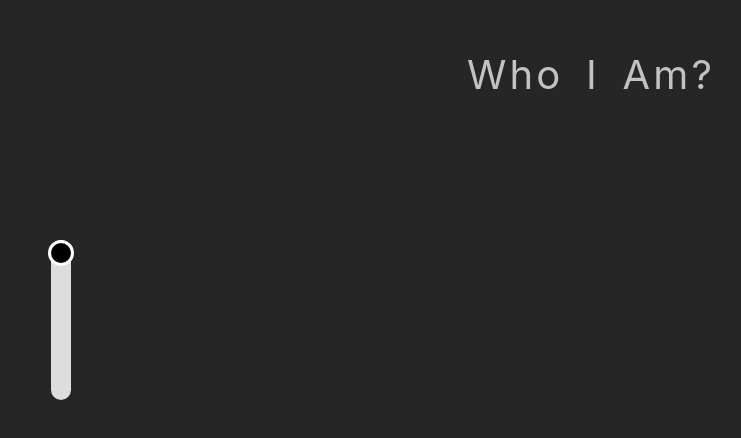
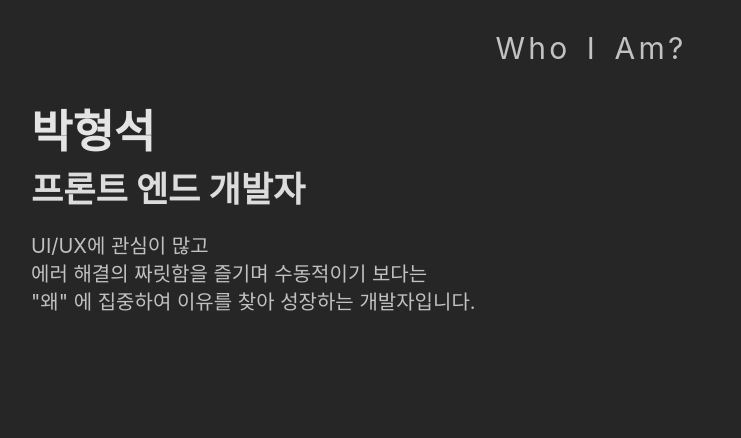
Before and after one commit to b-hyoung/Blog, a React (Create React App) app in the folder frontend/: page / in a window 1280 px wide. Before the commit this address had no page. Shown: the top 438 px of the page, without its empty margins (49-790 px from the left). Built offline with nearby package versions, Linux system fonts and the light colour scheme.

Commit message:
Create MainPage add Introduce

```diff
--- a/frontend/src/App.js
+++ b/frontend/src/App.js
@@ -1,15 +1,16 @@
 import React from 'react'
-import {Routes , Route} from 'react-router-dom'
+import { Routes, Route } from 'react-router-dom'
 import './App.css';
 import Navbar from './Header/Navbar.js';
+import MainPage from './MainPage/MainPage.js';
 
 function App() {
   return (
     <div className="App">
       <Navbar />
       <Routes>
-        <Route />
-        </Routes>
+        <Route path='/' element={<MainPage />} />
+      </Routes>
     </div>
   );
 }
--- a/frontend/src/Header/Navbar.css
+++ b/frontend/src/Header/Navbar.css
@@ -1,8 +1,8 @@
 .Header_BlogName{
-    font-size: 40px;
+    font-size: 30px;
     color: rgb(194, 194, 194);
-    margin-top: 50px;
+    margin-top: 30px;
     letter-spacing: 0.2rem;
-    word-spacing: 0.5rem;
+    word-spacing: 0.3rem;
     cursor: pointer;
 }
--- a/frontend/src/Header/Navbar.js
+++ b/frontend/src/Header/Navbar.js
@@ -10,7 +10,6 @@ function Navbar() {
                 Who I Am?
             </div>
             <div>
-                <ScrollNavbar />
             </div>
         </div>
     )
--- a/frontend/src/Header/Section/ScrollNavbar.css
+++ b/frontend/src/Header/Section/ScrollNavbar.css
@@ -9,7 +9,7 @@
     left: 100px;
     top: 30%;
     width: 20px; /* 가로 50% 줄이기 */
-    height: 20vh; /* 세로 70% 줄이기 */
+    height: 35vh; /* 세로 70% 줄이기 */
     background: #ddd;
     display: flex;
     align-items: center;
--- a/frontend/src/Header/Section/ScrollNavbar.js
+++ b/frontend/src/Header/Section/ScrollNavbar.js
@@ -23,9 +23,8 @@ function ScrollNavbar() {
     <div className='nav_container'>
       <div className='Scroll_nav-bar'>
         {/* 현재 스크롤 진행도를 백분율로 가져와 top에 n% 를 하여 o모양을 n퍼센트 내려주기 */}
-        <div className='scroll-indicator' style={{top : `${(scrollPosition / 100) * 17.5}vh`}}></div>
+        <div className='scroll-indicator' style={{top : `${(scrollPosition / 100) * 32}vh`}}></div>
       </div>
-      <div className='scroll_content'>{/* 컨텐츠 */}</div>
     </div>
   )
 }
--- /dev/null
+++ b/frontend/src/MainPage/Introduce/Introduce.js
@@ -0,0 +1,18 @@
+import React from 'react'
+import './introduce.css'
+
+function Introduce() {
+  return (
+    <div className='Introduce'>
+      <div className='Introduce_Title'>
+        <span className='Title_Name'>박형석</span>
+        <span className='Title_Job' >프론트 엔드 개발자</span>
+      </div>
+      <div className='Introduce_Description'>
+        UI/UX에 관심이 많고<br/>에러 해결의 짜릿함을 즐기며 수동적이기 보다는<br />"왜" 에 집중하여 이유를 찾아 성장하는 개발자입니다.
+      </div>
+    </div>
+  )
+}
+
+export default Introduce
--- /dev/null
+++ b/frontend/src/MainPage/Introduce/introduce.css
@@ -0,0 +1,23 @@
+.Introduce{
+    position: absolute;
+    left: 80px;
+    text-align: left;
+    margin-top: 30px;
+}
+.Introduce_Title{
+    display: flex;
+    flex-direction: column;
+    font-size: 45px;
+    font-weight: bold;
+    color: rgb(228, 228, 228);
+    margin-bottom: 20px;
+}
+.Title_Job{
+    font-size: 35px;
+    color: rgb(220,220,220);
+}
+.Introduce_Description{
+    font-size: 20px;
+    color: rgb(193, 193, 193);
+    line-height: 28px;
+}
--- /dev/null
+++ b/frontend/src/MainPage/MainPage.js
@@ -0,0 +1,12 @@
+import React from 'react'
+import Introduce from './Introduce/Introduce'
+
+function MainPage() {
+  return (
+    <div>
+      <Introduce />
+    </div>
+  )
+}
+
+export default MainPage
```
